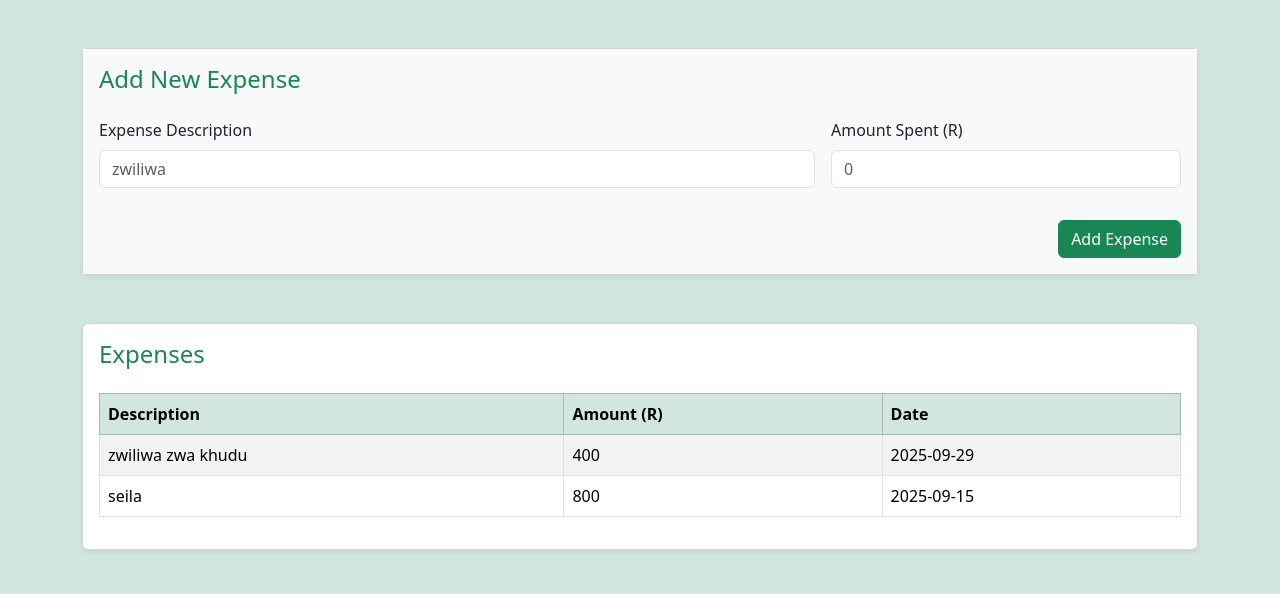
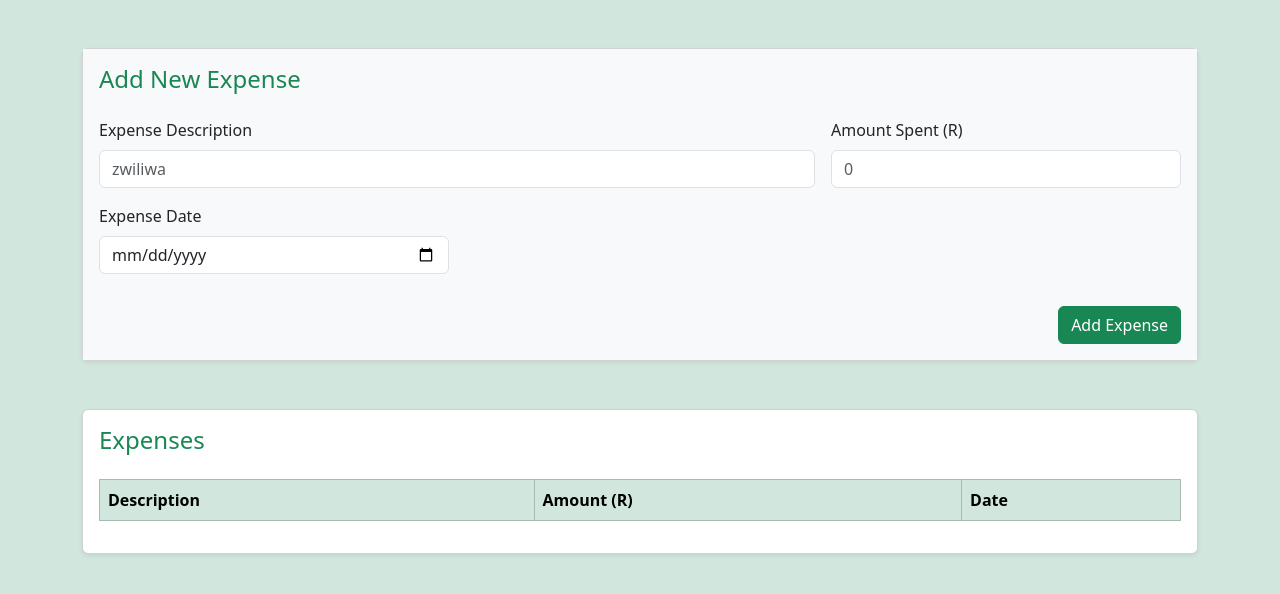
Before and after one commit to mstaniadzumba/chickTrack, a Flask app: page /expenses in a window 1280 px wide. Shown: the part 56-650 px from the top of the page. Run offline with Flask 3, Linux system fonts and the light colour scheme; lists and menus that the app fills with data are empty.

Commit message:
Add dynamic table update for Expenses page

```diff
--- a/models/tables.py
+++ b/models/tables.py
@@ -17,7 +17,8 @@ def db_init():
     cursor.execute('''CREATE TABLE IF NOT EXISTS expenses (
         id INTEGER PRIMARY KEY,
         expense_name TEXT NOT NULL,
-        expense_amount INTEGER NOT NULL
+        expense_amount INTEGER NOT NULL,
+        expense_date TEXT NOT NULL
     )''')
 
     cursor.execute('''CREATE TABLE IF NOT EXISTS batch (
--- a/static/js/app.js
+++ b/static/js/app.js
@@ -1,12 +1,14 @@
 document.addEventListener("DOMContentLoaded", () => {
     const expenseForm = document.getElementById("expenseForm");
+    const tableBody =  document.getElementById("expensesTableBody")
     if (expenseForm) {
         expenseForm.addEventListener("submit", function (e) {
             e.preventDefault();
 
             const payload = {
                 expense_name: document.getElementById("expenseDesc").value,
-                expense_amount: parseInt(document.getElementById("expenseAmount").value)
+                expense_amount: parseInt(document.getElementById("expenseAmount").value),
+                expense_date: document.getElementById("expenseDate").value
             };
 
             fetch("/api/add-expense", {
@@ -17,10 +19,33 @@ document.addEventListener("DOMContentLoaded", () => {
             .then(res => res.json())
             .then(data => {
                 alert(data.message);
-                location.reload();
+
+                 if (tableBody && data.data) {
+                    const newRow = document.createElement("tr");
+
+                    const descCell = document.createElement("td");
+                    descCell.textContent = data.data.expense_name;
+
+                    const amountCell = document.createElement("td");
+                    amountCell.textContent = data.data.expense_amount;
+
+                    const dateCell = document.createElement("td");
+                    dateCell.textContent = data.data.expense_date;
+
+                    newRow.appendChild(descCell);
+                    newRow.appendChild(amountCell);
+                    newRow.appendChild(dateCell);
+
+                    tableBody.appendChild(newRow);
+                    expenseForm.reset();
+                }
+
             })
             .catch(err => console.error("Add expense error:", err));
         });
     }
 
+
+    document.getElementById('expense-table')
+
 });
--- a/templates/expenses.html
+++ b/templates/expenses.html
@@ -52,6 +52,13 @@
                         <input type="number" class="form-control" id="expenseAmount" min="0" placeholder="0" required>
                     </div>
 
+
+
+                    <div class="col-md-4">
+                        <label for="expenseDate" class="form-label">Expense Date</label>
+                        <input type="date" class="form-control" id="expenseDate" required>
+                    </div>
+
                     <div class="col-12 d-flex justify-content-end">
                         <button type="submit" class="btn btn-success mt-3">Add Expense</button>
                     </div>
@@ -65,7 +72,7 @@
             <div class="card-body">
                 <h4 class="card-title text-success mb-4">Expenses</h4>
                 <div class="table-responsive">
-                    <table class="table table-striped table-hover table-bordered align-middle">
+                    <table id="'expense-table" class="table table-striped table-hover table-bordered align-middle">
                         <thead class="table-success">
                             <tr>
                                 <th>Description</th>
@@ -74,17 +81,6 @@
                             </tr>
                         </thead>
                         <tbody id="expensesTableBody">
-
-                            <tr>
-                                <td>zwiliwa zwa khudu</td>
-                                <td>400</td>
-                                <td>2025-09-29</td>
-                            </tr>
-                            <tr>
-                                <td>seila</td>
-                                <td>800</td>
-                                <td>2025-09-15</td>
-                            </tr>
                         </tbody>
                     </table>
                 </div>
```
Also changed, not shown: models/expenses.py (+4 -4 lines), routes/expenses.py (+4 -3 lines).
